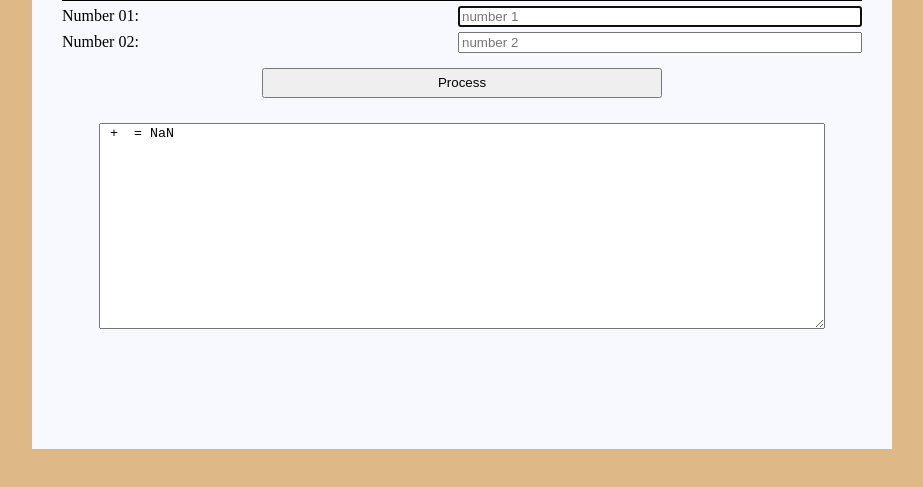
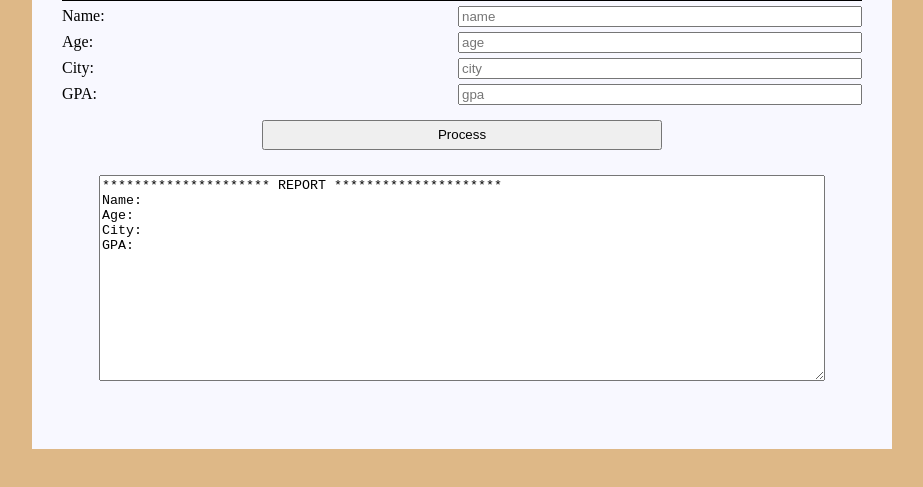
Before and after one commit to alanwarthon/p06, a plain HTML site: page index.html in a window 1280 px wide. Both pictures are taken after a click on the button "Process". Shown: the part 211-698 px from the top of the page, without its empty margins (168-1091 px from the left). Drawn offline with Linux system fonts and the light colour scheme.

Commit message:
Creating an object

```diff
--- a/index.html
+++ b/index.html
@@ -1,7 +1,7 @@
 <!DOCTYPE html>
 <html lang="en">
   <head>
-    <title>Project 05</title>
+    <title>Project 06</title>
     <meta charset="utf-8" />
     <link rel="stylesheet" href="./styles.css" />
   </head>
@@ -13,13 +13,23 @@
 
       <div class="inputArea container">
         <div class="row">
-          <label>Number 01:</label>
-          <input id="txt01" type="text" placeholder="number 1"/>
+          <label>Name:</label>
+          <input id="txt01" type="text" placeholder="name"/>
         </div>
 
         <div class="row">
-          <label>Number 02:</label>
-          <input id="txt02" type="text" placeholder="number 2"/>
+          <label>Age:</label>
+          <input id="txt02" type="text" placeholder="age"/>
+        </div>
+
+        <div class="row">
+          <label>City:</label>
+          <input id="txt03" type="text" placeholder="city"/>
+        </div>
+
+        <div class="row">
+          <label>GPA:</label>
+          <input id="txt04" type="text" placeholder="gpa"/>
         </div>
 
         <div class="row">
--- a/script01.js
+++ b/script01.js
@@ -1,30 +1,32 @@
 const btn01 = document.getElementById("btnProcess");
-btn01.addEventListener("click",process02);
+btn01.addEventListener("click",printData);
 
 const msg01 = document.getElementById("txt01");
 const msg02 = document.getElementById("txt02");
+const msg03 = document.getElementById("txt03");
+const msg04 = document.getElementById("txt04");
 const txtMessage = document.getElementById("txtS");
 
+
+
+
+
 // Usa Number() si quieres asegurarte de que el valor sea solo un número válido.
-function process01() {
+function printData() {
 
-  let sum = Number(msg01.value) + Number(msg02.value);
-  let finalMessage = `${msg01.value} + ${msg02.value} = ${sum}`;
+  // creating the object
+  const costumer = {
+  name: msg01.value,
+  age: msg02.value,
+  city: msg03.value,
+  gpa: msg04.value
+  };
 
-  txtMessage.textContent += finalMessage + "\n";
-  msg01.value = "";
-  msg02.value = "";
-  msg01.focus();
+  let finalMessage = "********************* REPORT *********************\n";
+  txtMessage.textContent = finalMessage;
+  console.log(msg01.value);
+  console.log(typeof(msg01.value));
+  txtMessage.textContent += `Name: ${costumer.name}\nAge: ${costumer.age}\nCity: ${costumer.city}\nGPA: ${costumer.gpa} `;
+
 
 }
-
-// Usa parseFloat() si quieres ser más permisivo y permitir entradas con texto mezclado.
-function process02(){
-  let sum = parseFloat(msg01.value) + parseFloat(msg02.value);
-  let finalMessage = `${msg01.value} + ${msg02.value} = ${sum}`;
-
-  txtMessage.textContent += finalMessage + "\n";
-  msg01.value = "";
-  msg02.value = "";
-  msg01.focus();
-}
```
